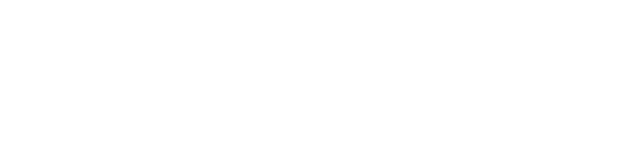
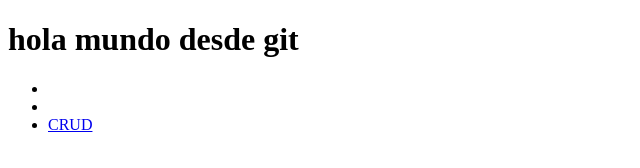
Before and after one commit to RoyalMasterDevs/BLANCA-FULL-STACKMARZO-, a plain HTML site: page index .html in a window 1280 px wide. Shown: the whole page, without its empty margins (0-640 px from the left). Drawn offline with Linux system fonts and the light colour scheme.

Commit message:
se agrego nuevo nav

```diff
--- a/index .html
+++ b/index .html
@@ -5,5 +5,15 @@
     <meta name="viewport" content="width=device-width, initial-scale=1.0" />
     <title>Document</title>
   </head>
-  <body></body>
+  <body>
+    <h1>hola mundo desde git</h1>
+
+    <nav>
+      <ul>
+        <li><a href="#" Reproductor></a></li>
+        <li><a href="#" buscador></a></li>
+        <li><a href="#">CRUD</a></li>
+      </ul>
+    </nav>
+  </body>
 </html>
```
